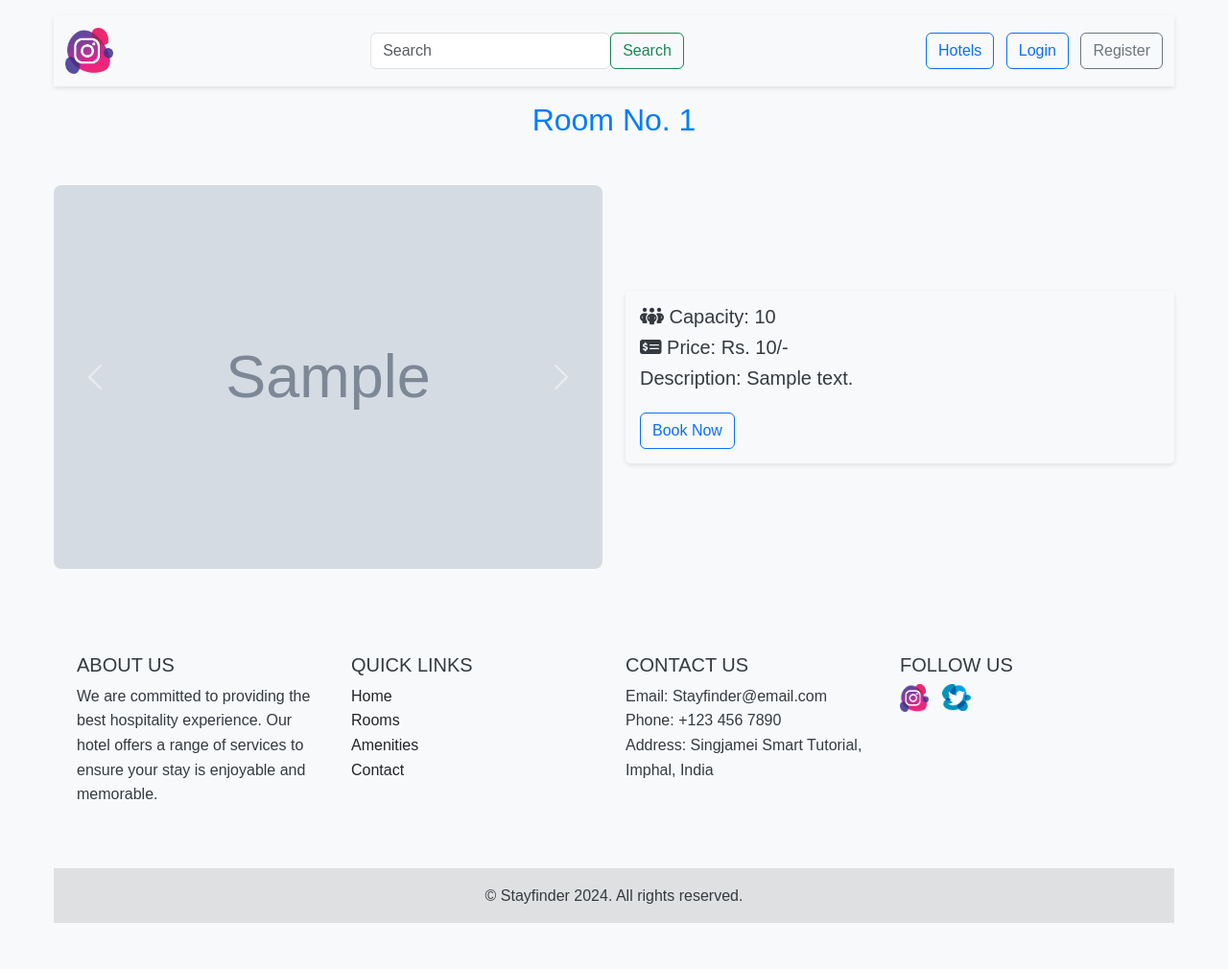
After one commit to alankamei/Stayfinder, a Django app: template StayfinderApp/templates/room_details.html in a window 1280 px wide. The commit adds this page. Shown: the whole page at 96% size. Run offline with Django 5.2, Linux system fonts and the light colour scheme; the template is opened without the code that fills it: most values are stand-ins (such as "Sample title", 1, 10 or a date in 2020); grey boxes marked "Sample" are stand-in pictures.

Commit message:
added styling for nav,footer,hotel details, room detail

```diff
--- a/StayfinderApp/templates/base.html
+++ b/StayfinderApp/templates/base.html
@@ -12,6 +12,7 @@
       integrity="sha384-QWTKZyjpPEjISv5WaRU9OFeRpok6YctnYmDr5pNlyT2bRjXh0JMhjY6hW+ALEwIH"
       crossorigin="anonymous"
     />
+    <link rel="stylesheet" href="https://cdnjs.cloudflare.com/ajax/libs/font-awesome/6.5.1/css/all.min.css">
   </head>
   <style>
     body {
@@ -84,18 +85,27 @@
     .navbar {
       box-shadow: 0 2px 5px rgba(0,0,0,0.1); /* Add shadow to navbar */
     }
+
     a{
       text-decoration: none;
     }
+    .room-details {
+      background-color: #f8f9fa; /* Light background for contrast */
+      padding: 15px;            /* Padding for better spacing */
+      border-radius: 5px;       /* Rounded corners */
+      box-shadow: 0 2px 5px rgba(0,0,0,0.1); /* Subtle shadow */
+  }
+
+
 </style>
 
   <body>
+<div class="container">
 
-    <div>
   <nav class="navbar navbar-expand-lg bg-body-tertiary sticky-top">
     <div class="container-fluid d-flex justify-content-between">
       <!-- Logo Section -->
-          <a class="navbar-brand" href="#">Logo</a>
+      <a class="navbar-brand" href="/"><img src="{% static '/images/ig.webp' %}" alt="Twitter" style="width: 50px;"></a>
 
       <!-- Search Section -->
       <div class="flex-grow-1 mx-3">
@@ -108,6 +118,7 @@
       <!-- Register/Login Section -->
       <div class="d-none d-lg-block">
         <a class="btn btn-outline-primary me-2" href="/hotels">Hotels</a>
+
         <a class="btn btn-outline-primary me-2" href="#">Login</a>
         <a class="btn btn-outline-secondary" href="#">Register</a>
       </div>
@@ -116,26 +127,29 @@
         <span class="navbar-toggler-icon"></span>
       </button>
     </div>
+    <!-- <a class="btn btn-outline-primary me-2" href="/hotels">Hotels</a> -->
 
     <div class="collapse navbar-collapse" id="navbarSupportedContent">
       <div class="d-lg-none">
+
         <a class="btn btn-outline-primary me-2" href="/hotels">Hotels</a>
         <a class="btn btn-outline-primary me-2" href="#">Login</a>
         <a class="btn btn-outline-secondary" href="#">Register</a>
       </div>
     </div>
   </nav>
-    </div>
 
 
+  <!-- main content section -->
+
+  {%  block content %}
 
 
+  {% endblock  %}
+   <!-- end main section -->
 
-   {% block content%}
 
-   {% endblock %}
   {% load static %}
-      <div>
   <footer class="bg-light text-center text-lg-start">
     <div class="container p-4">
       <div class="row">
@@ -190,10 +204,10 @@
 
 
 
-    <script
-      src="https://cdn.jsdelivr.net/npm/bootstrap@5.3.3/dist/js/bootstrap.bundle.min.js"
-      integrity="sha384-YvpcrYf0tY3lHB60NNkmXc5s9fDVZLESaAA55NDzOxhy9GkcIdslK1eN7N6jIeHz"
-      crossorigin="anonymous"
-    ></script>
+    <script src="https://code.jquery.com/jquery-3.6.0.min.js"></script>
+    <script src="https://cdn.jsdelivr.net/npm/@popperjs/core@2.11.6/dist/umd/popper.min.js"></script>
+    <script src="https://cdn.jsdelivr.net/npm/bootstrap@5.3.3/dist/js/bootstrap.bundle.min.js"></script>
+
+
   </body>
 </html>
--- /dev/null
+++ b/StayfinderApp/templates/room_details.html
@@ -0,0 +1,38 @@
+{% extends 'base.html' %}
+{% block content %}
+<h2 class="text-center mt-3 mb-5">Room No. {{ room_details.room_number }}</h2>
+<section title="Room details">
+
+        <div class="row">
+            <div class="col-sm-12 col-md-6 col-lg-6 d-flex">
+                <div id="roomCarousel" class="carousel slide w-100" data-bs-ride="carousel">
+                    <div class="carousel-inner h-100">
+                        <div class="carousel-item active">
+                            <img src="{{ room_details.room_image.url }}" class="d-block w-100" alt="Room Image 1">
+                        </div>
+                        <div class="carousel-item">
+                            <img src="{{ room_details.room_image1.url }}" class="d-block w-100" alt="Room Image 2">
+                        </div>
+                    </div>
+                    <button class="carousel-control-prev" type="button" data-bs-target="#roomCarousel" data-bs-slide="prev">
+                        <span class="carousel-control-prev-icon" aria-hidden="true"></span>
+                        <span class="visually-hidden">Previous</span>
+                    </button>
+                    <button class="carousel-control-next" type="button" data-bs-target="#roomCarousel" data-bs-slide="next">
+                        <span class="carousel-control-next-icon" aria-hidden="true"></span>
+                        <span class="visually-hidden">Next</span>
+                    </button>
+                </div>
+            </div>
+            <div class="col-sm-12 col-md-6 col-lg-6 d-flex align-items-center">
+                <div class="room-details   w-100">
+                    <h5 class="text-left"><i class="fa-solid fa-people-group"></i> Capacity: {{ room_details.capacity }}</h5>
+                    <h5 class="text-left"><i class="fa-solid fa-money-check-dollar"></i> Price: Rs. {{ room_details.price }}/-</h5>
+                    <h5 class="text-left">Description: {{ room_details.description }}</h5>
+                    <button class="btn btn-outline-primary mt-3">Book Now</button>
+                </div>
+            </div>
+        </div>
+
+</section>
+{% endblock %}
```
Also changed, not shown: StayfinderApp/templates/home.html (+10 -13 lines), StayfinderApp/templates/hotel_details.html (+128 -20 lines), StayfinderApp/templates/hotels.html (+8 -7 lines), db.sqlite3, media/hotel_image/room5.jpg (added). Lines whose indentation alone changed are shown as unchanged.
